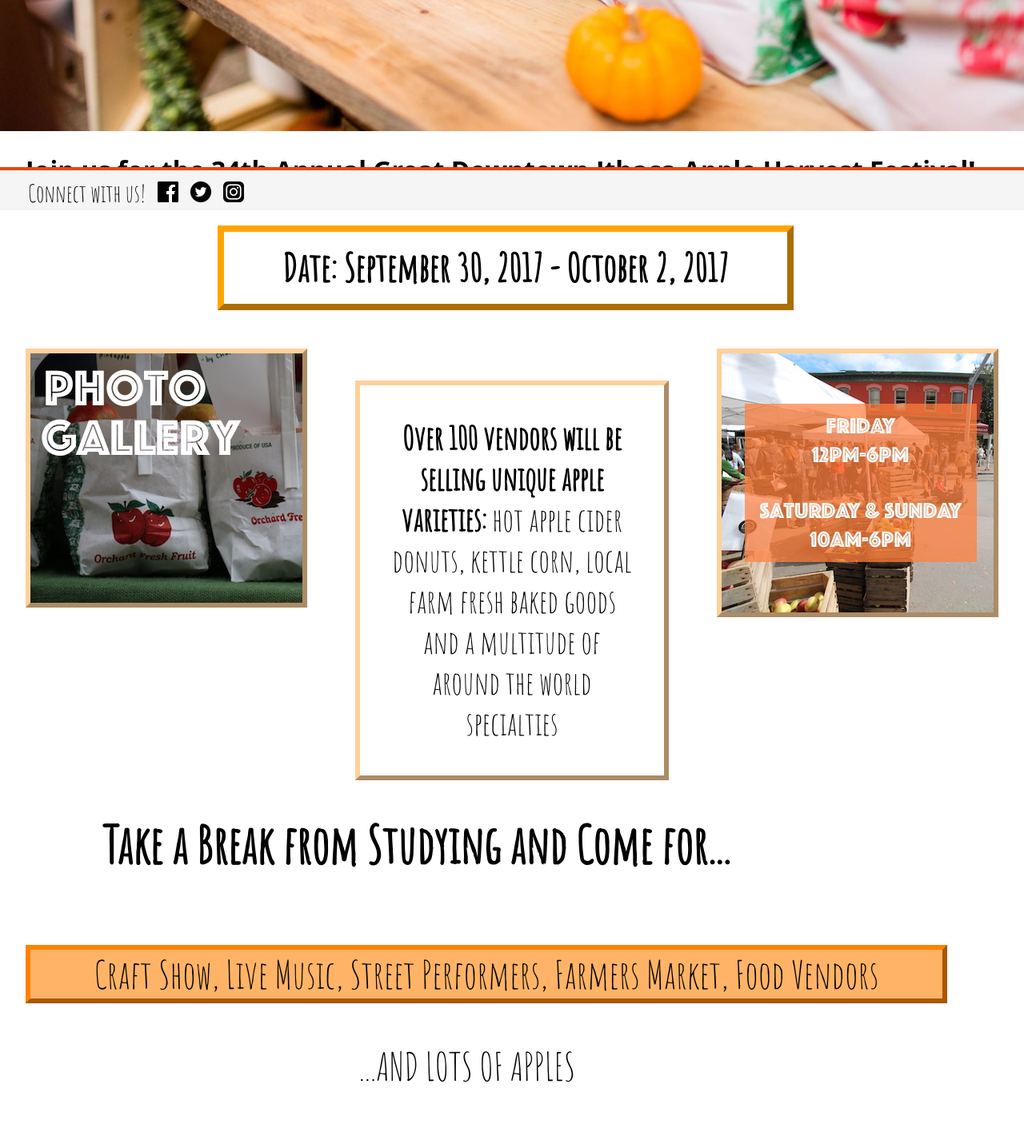
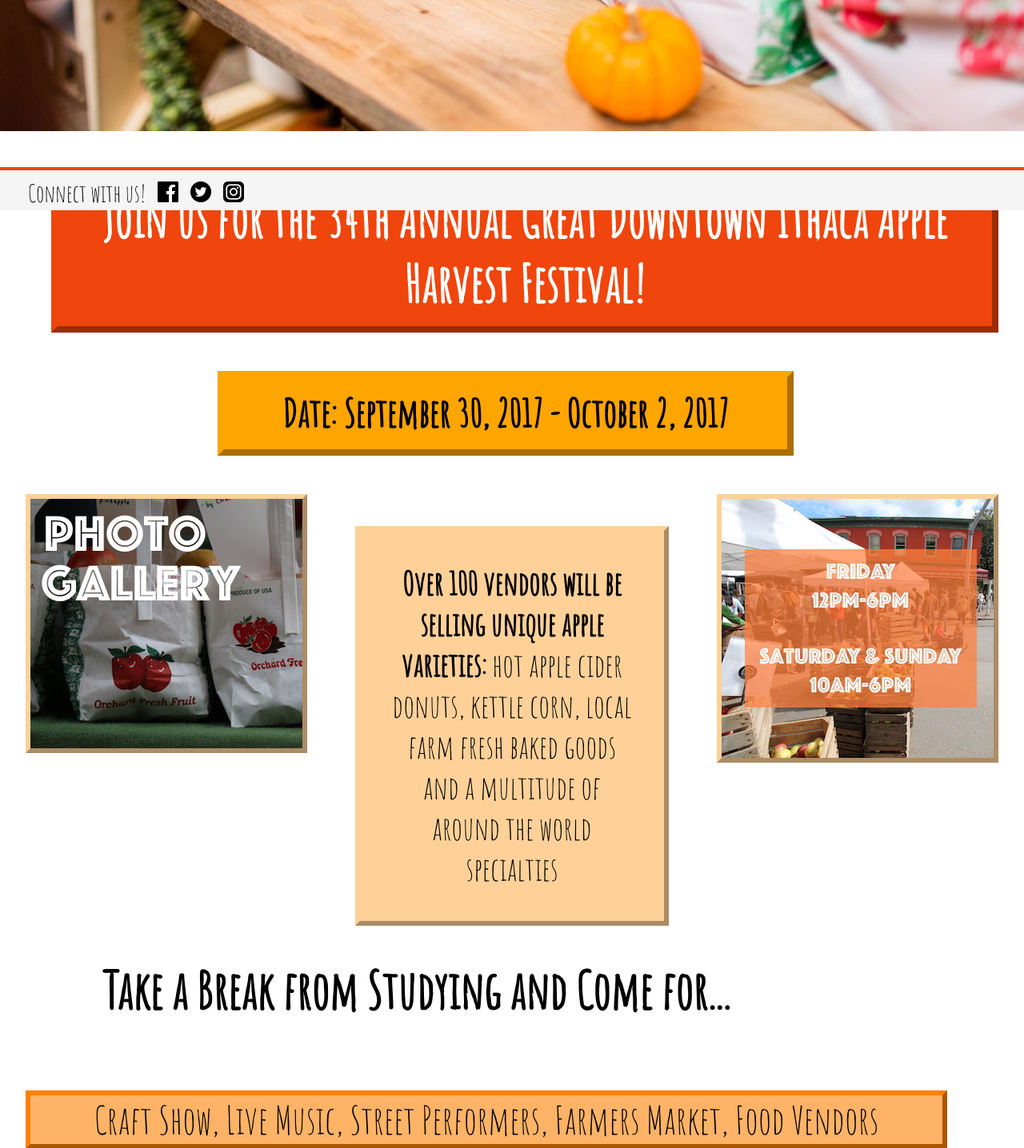
Before and after one commit to RaghavBatra/INFO-1300-Project, a PHP site: page / in a window 1280 px wide. Shown: the part 537-1973 px from the top of the page at 80% size. Before the commit the page ends 1890 px from the top, so only its background shows below. Run offline with PHP 8.4, Linux system fonts and the light colour scheme; some libraries are stand-ins or nearby versions.

Commit message:
random changes

```diff
--- a/css/site.css
+++ b/css/site.css
@@ -80,6 +80,7 @@ body {
     font-family: Amatic SC;
     font-size: 2.5em;
     border: 6px outset #ffd199;
+    background-color: #ffd199;
     float:none;
 }
 
@@ -180,6 +181,17 @@ body {
     border-top: 4px solid;
     border-color: #F0450C;
 }
+h1 {
+    text-align: center;
+    font-family: Amatic SC;
+    font-size: 4em;
+    border: 8px outset #F0450C;
+    background-color: #F0450C;
+    color:white;
+    margin-left: 0.5em;
+    margin-right:0.5em;
+    padding:0.2em;
+}
 
 h2 {
     text-align: center;
@@ -196,6 +208,7 @@ h3 {
     font-family: Amatic SC;
     font-size: 3em;
     border: 8px outset orange;
+    background-color: orange;
     padding:0.3em;
     margin-left: 5em;
     margin-right:6em;
@@ -217,6 +230,8 @@ h5 {
   padding:0em;
   margin:auto;
   margin-top:1em;
+  margin-left: 2em;
+  margin-right:2em;
   background-color: orange;
 }
 
--- a/eventschedule.php
+++ b/eventschedule.php
@@ -16,7 +16,7 @@
     ?>
     </br>
     </br>
-    <h3> 2016 Main Stage Schedule </h3>
+    <h5> 2016 Main Stage Schedule </h5>
 
     <div id="schedule">
         <h3>Saturday Stage Schedule</h3>
```
